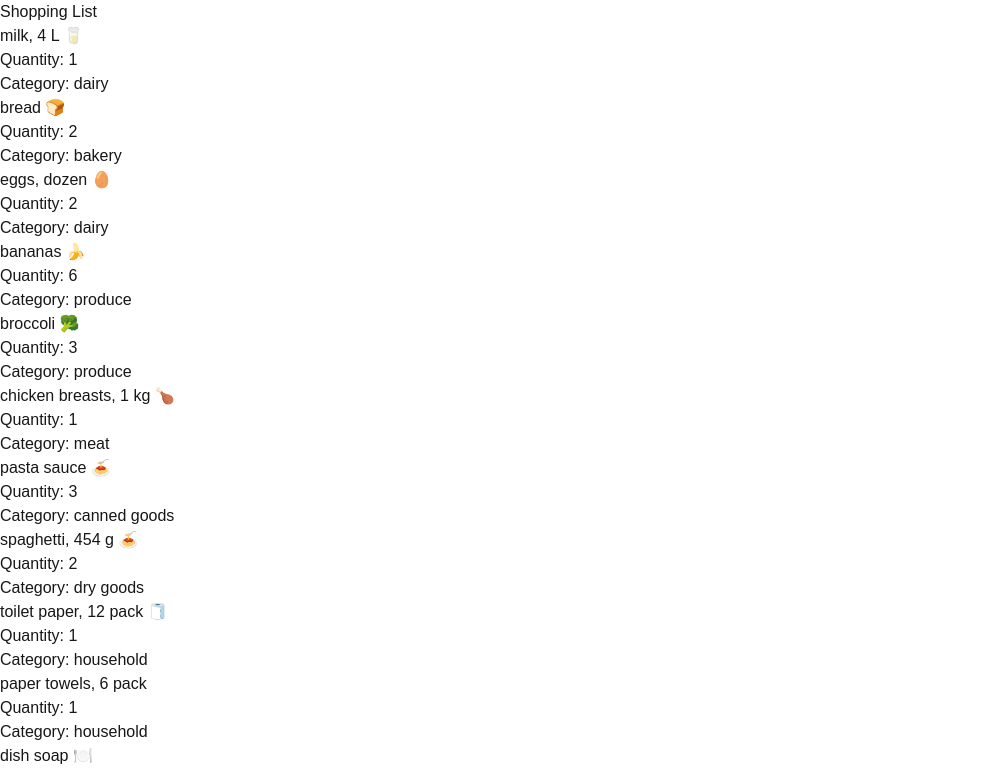
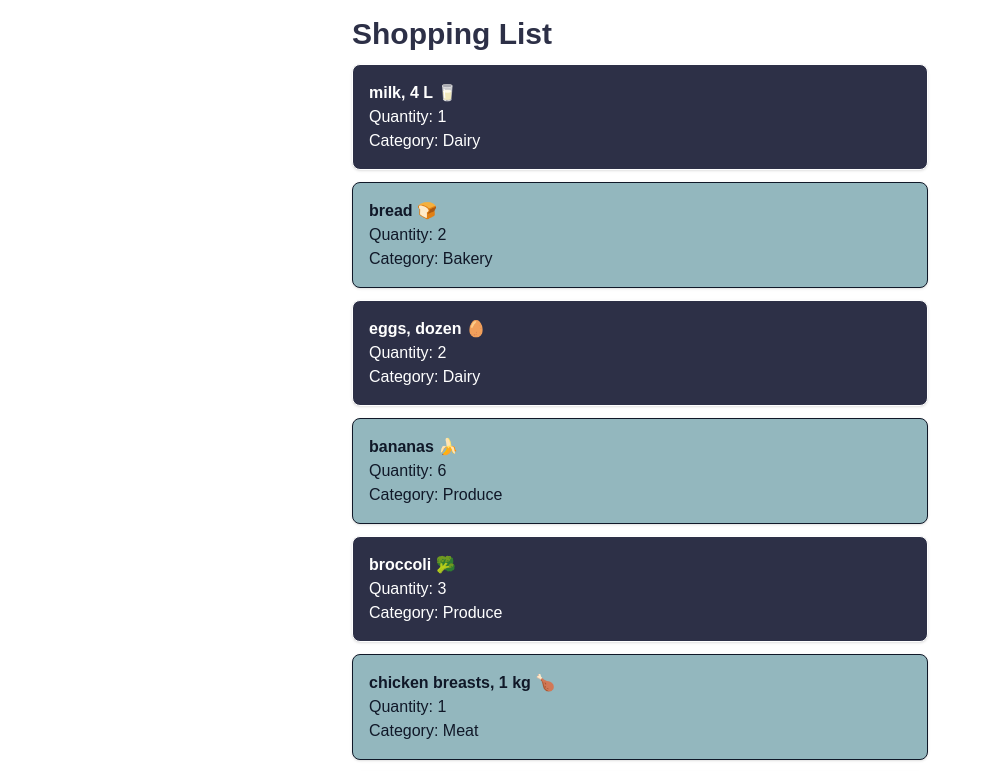
Before and after one commit to isayabs/cprg306-assignments, a Next.js app: page /week-3 in a window 1280 px wide. Shown: the top 771 px of the page, without its empty margins (0-991 px from the left). Built offline with nearby package versions, Linux system fonts and the light colour scheme.

Commit message:
Final changes
Added styling using tailwind

```diff
--- a/app/week-3/item-list.js
+++ b/app/week-3/item-list.js
@@ -89,13 +89,16 @@ export default function ItemList () {
     ];
 
     return (
-        <ul>
+    <ul className="space-y-3">
       {items.map((item) => (
         <Item
-                    key = {item.name}
-                    name = {item.name}
-                    quantity = {item.quantity}
-                    category = {item.category}
+          key={item.name}
+          className="border rounded-lg p-4 shadow-sm max-w-xl mx-auto
+                     even:bg-[#93B7BE] even:text-gray-900
+                     odd:bg-[#2D3047] odd:text-white"
+          name={item.name}
+          quantity={item.quantity}
+          category={item.category}
         />
       ))}
     </ul>
--- a/app/week-3/item.js
+++ b/app/week-3/item.js
@@ -1,9 +1,9 @@
-export default function Item ({name, quantity, category}) {
-    return (
-        <li>
-            <p>{name}</p>
-            <p>Quantity: {quantity}</p>
-            <p>Category: {category}</p>
-        </li>
-    )
+export default function Item({ name, quantity, category, className = "" }) {
+  return (
+    <li className={className}>
+      <p className="font-semibold">{name}</p>
+      <p>Quantity: {quantity}</p>
+      <p className="capitalize">Category: {category}</p>
+    </li>
+  );
 }
--- a/app/week-3/page.js
+++ b/app/week-3/page.js
@@ -2,9 +2,13 @@ import ItemList from "./item-list"
 
 export default function Page() {
   return (
-    <main>
-      <h1>Shopping List</h1>
-      <ItemList/>
+    <main className="min-h-screen flex items-center justify-center p-4">
+      <div className="max-w-xl w-full">
+        <h1 className="text-3xl font-bold text-[#2D3047] dark:text-[#93B7BE] text-left mb-3">
+          Shopping List
+        </h1>
+        <ItemList />
+      </div>
     </main>
-  )
+  );
 }
```
Lines whose indentation alone changed are shown as unchanged.
